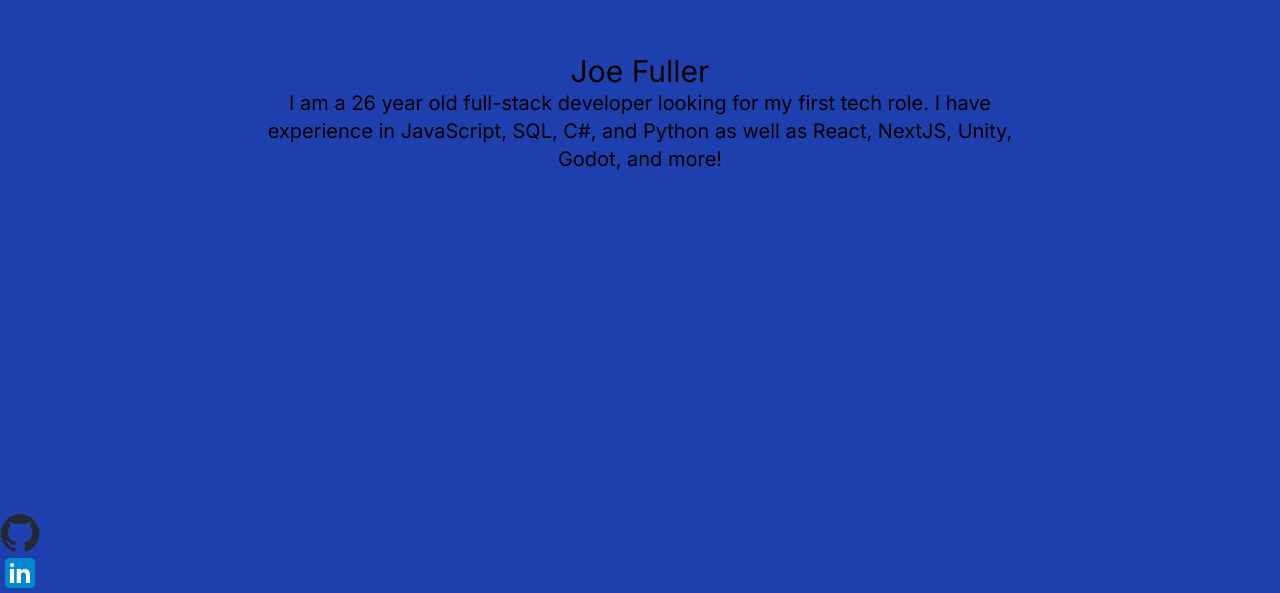
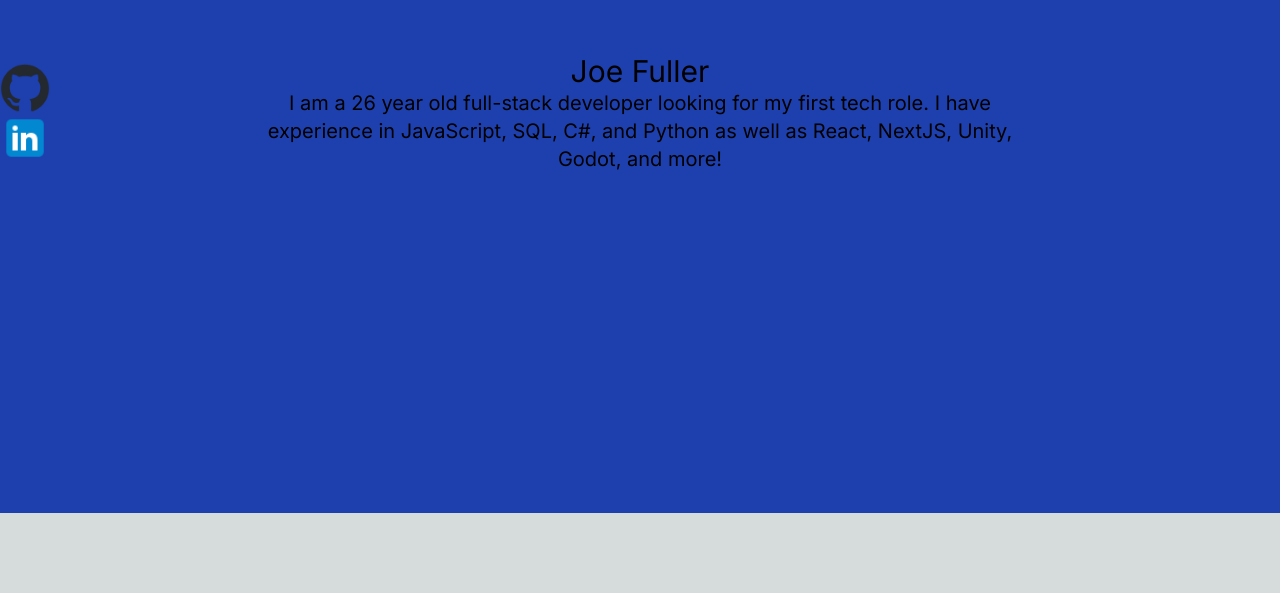
Before and after one commit to Joe-Fuller/portfolio, a Next.js app: page / in a window 1280 px wide. Shown: the part 287-880 px from the top of the page. After the commit the page ends 800 px from the top, so only its background shows below. Built offline with nearby package versions, Linux system fonts and the light colour scheme.

Commit message:
center social links

```diff
--- a/components/socials.js
+++ b/components/socials.js
@@ -2,15 +2,18 @@ import Image from "next/image";
 
 export default function Socials() {
   return (
-    <div>
-      <a href="https://github.com/Joe-Fuller">
-        <Image src="/github.png" width="40" height="40" alt="Link to GitHub" />
+    <div className="fixed inset-y-0 grid">
+      <a className="place-self-end" href="https://github.com/Joe-Fuller">
+        <Image src="/github.png" width="50" height="50" alt="Link to GitHub" />
       </a>
-      <a href="https://www.linkedin.com/in/fuller-joe/">
+      <a
+        className="place-self-start"
+        href="https://www.linkedin.com/in/fuller-joe/"
+      >
         <Image
           src="/linkedin.png"
-          width="40"
-          height="40"
+          width="50"
+          height="50"
           alt="Link to LinkedIn"
         />
       </a>
```
